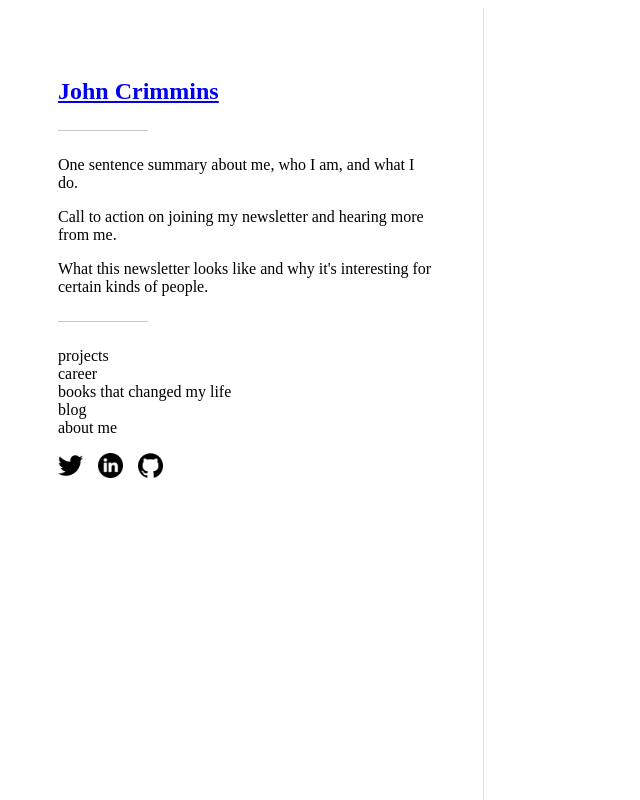
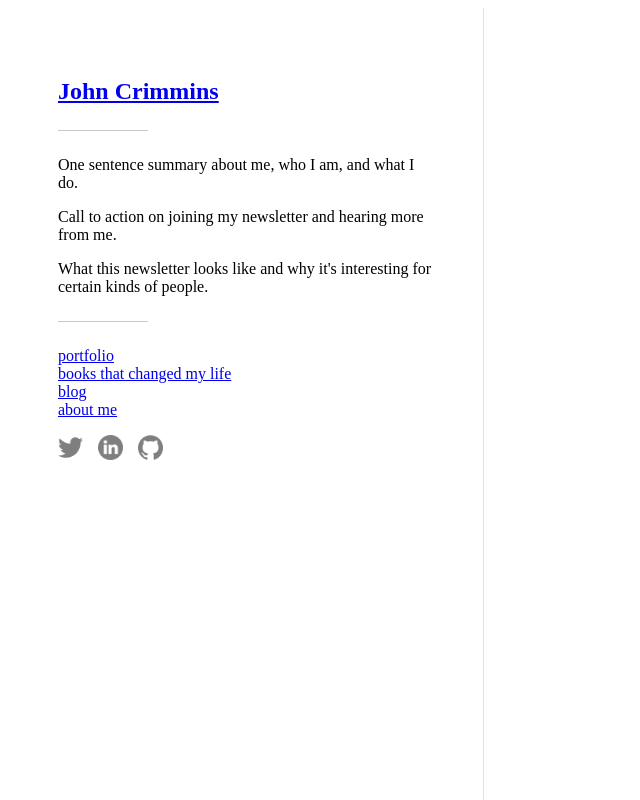
Before and after one commit to johncrimmins/blog, a plain HTML site: page index.html in a window 1280 px wide. Shown: the whole page, without its empty margins (0-640 px from the left). Drawn offline with Linux system fonts and the light colour scheme.

Commit message:
Added opacity to social  icons.

```diff
--- a/index.html
+++ b/index.html
@@ -19,24 +19,22 @@
 
 
                     <ul class="navigation">
-                        <li>projects</li>
-                        <li>career</li>
-                        <li>books that changed my life</li>
-                        <li>blog</li>
-                        <li>about me</li>
+                        <a href="../MyFirstWebsite/portfolio"><li>portfolio</li></a>
+                        <a href="../MyFirstWebsite/books"><li>books that changed my life</li></a>
+                        <a href="../MyFirstWebsite/blog"><li>blog</li></a>
+                        <a href="../MyFirstWebsite/about"><li>about me</li></a>
                     </ul>
 
                     <ul class="social-icons">
-                        <a href="https://twitter.com/johncrimmins_"><li><img src="./images/twitter.png"></img></li></a>
-                        <a href="https://linkedin.com/in/johndcrimmins"><li><img src="./images/linkedin.png"></img></li></a>
-                        <a href="https://github.com/johncrimmins"><li><img src="./images/github.png"></img></li></a>
+                        <a href="https://twitter.com/johncrimmins_" class="social-icon-w-link"><li><img src="./images/twitter.png"></img></li></a>
+                        <a href="https://linkedin.com/in/johndcrimmins" class="social-icon-w-link"><li><img src="./images/linkedin.png"></img></li></a>
+                        <a href="https://github.com/johncrimmins" class="social-icon-w-link"><li><img src="./images/github.png"></img></li></a>
                     </ul>
                 </div>
 
                 <div class="main content">
                     <h1>Welcome to my site!</h1>
                     <p>Here I'll build a website from scratch.</p>
-
                     <h2>Ordered Lists</h2>
                     <p>Ordered lists are useful for lists where sequence matters.</p>
                     <ol>
--- a/styles/style.css
+++ b/styles/style.css
@@ -31,8 +31,14 @@
 .social-icons img {
     width: 25px;
     height: 25px;
+    opacity: .5;
 }
 
+
+/* still can't get this working for some reason... */
+.social-icon-w-link:hover {
+    opacity: 1;
+}
 
 ul {
     list-style-type: none;
```
